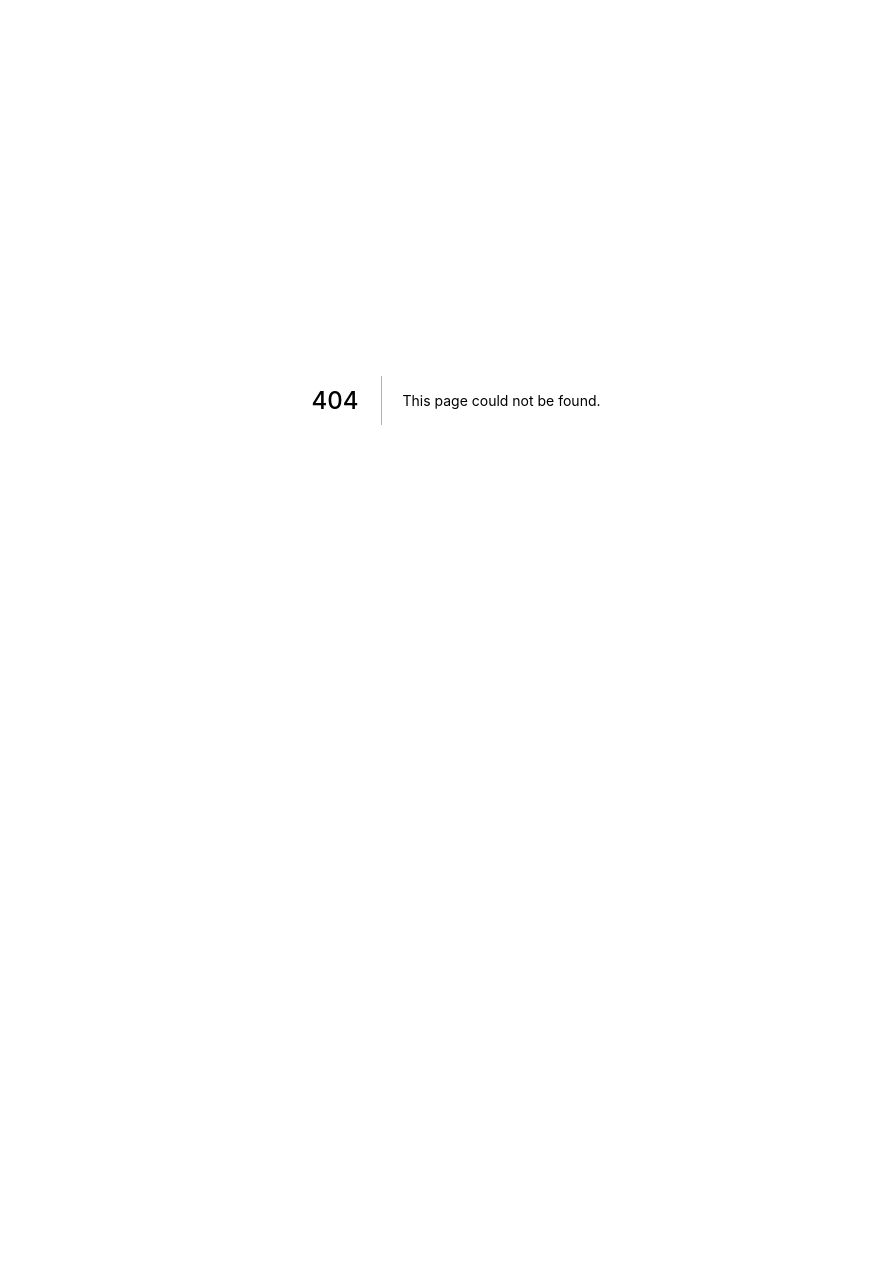
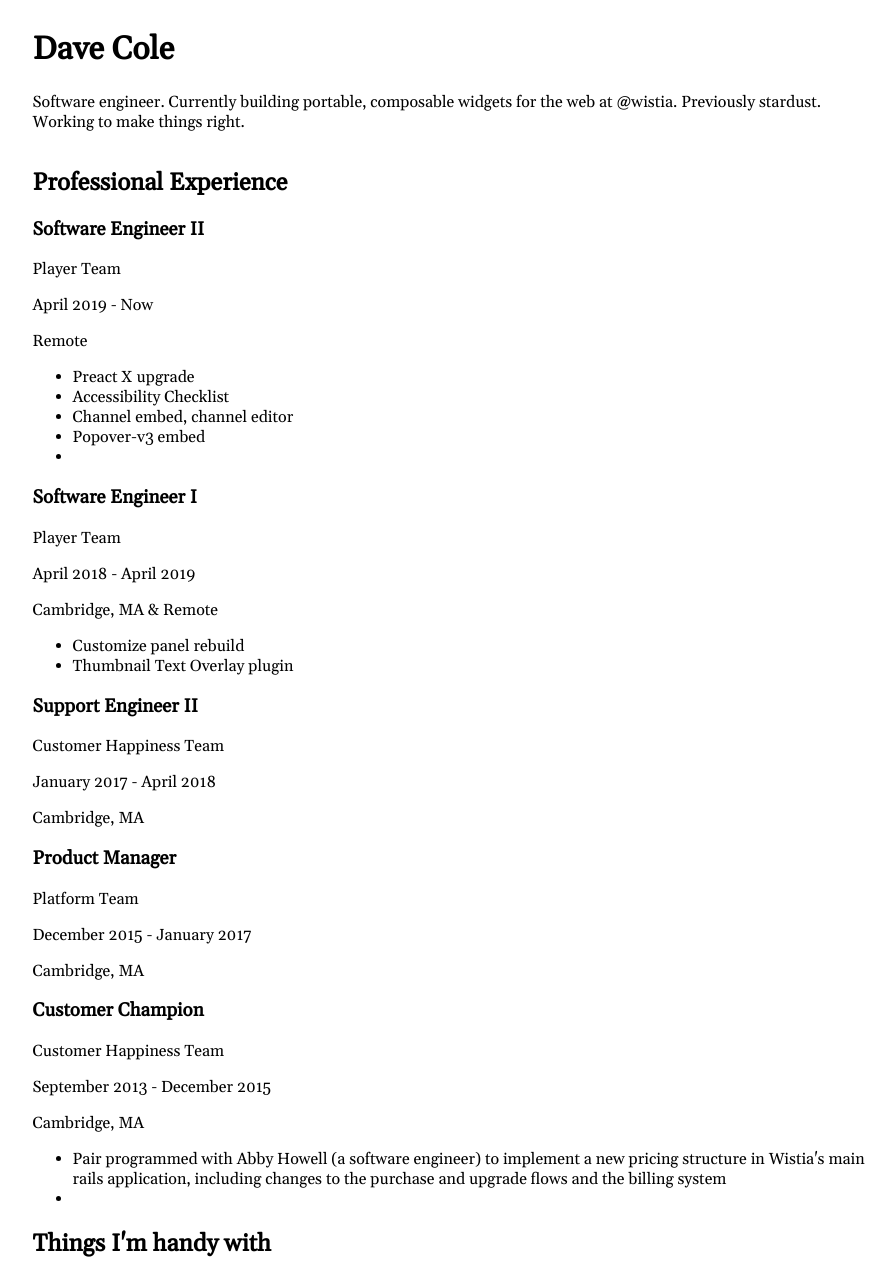
Before and after one commit to mrdavidjcole/dav.ec, a Next.js app: page /resume in a window 1280 px wide. Before the commit this address had no page. Shown: the top 1279 px of the page, without its empty margins (184-1079 px from the left). Before the commit the page ends 800 px from the top, so only its background shows below. Built offline with nearby package versions, Linux system fonts and the light colour scheme.

Commit message:
WIP on resume

```diff
--- /dev/null
+++ b/pages/resume.jsx
@@ -0,0 +1,113 @@
+import Head from 'next/head';
+
+const Resume = () => {
+  const today = new Date();
+  const formattedDate = `${today.getUTCFullYear()}-${today.getUTCMonth() + 1}-${today.getUTCDate()}`;
+  return (
+    <>
+      <Head>
+        <link href="https://fonts.googleapis.com/css?family=Gelasio&display=swap" rel="stylesheet" />
+      </Head>
+      <style jsx>{`
+        * {
+          font-family: 'Gelasio', serif;
+        }
+
+        .resume {
+          display: flex;
+          width: 67%;
+          margin: 0 auto;
+          flex-direction: column;
+        }
+      `}
+      </style>
+      <div className="resume">
+        <header>
+          <h1>
+            Dave Cole
+          </h1>
+          <p>
+            Software engineer. Currently building portable, composable widgets for the web at @wistia. Previously stardust. Working to make things right.
+          </p>
+        </header>
+        <main>
+          <section>
+            <h2>Professional Experience</h2>
+
+            <h3>Software Engineer II</h3>
+            <p>Player Team</p>
+            <time dateTime="2019-4-1">April 2019</time> - <time dateTime={formattedDate}>Now</time>
+            <p>Remote</p>
+            <ul>
+              <li>Preact X upgrade</li>
+              <li>Accessibility Checklist</li>
+              <li>Channel embed, channel editor</li>
+              <li>Popover-v3 embed</li>
+              <li></li>
+            </ul>
+
+            <h3>Software Engineer I</h3>
+            <p>Player Team</p>
+            <time dateTime="2018-4-15">April 2018</time> - <time dateTime="2019-4-1">April 2019</time>
+            <p>Cambridge, MA & Remote</p>
+            <ul>
+              <li>Customize panel rebuild</li>
+              <li>Thumbnail Text Overlay plugin</li>
+            </ul>
+
+            <h3>Support Engineer II</h3>
+            <p>Customer Happiness Team</p>
+            <time dateTime="2017-1-30">January 2017</time> - <time dateTime="2018-4-15">April 2018</time>
+            <p>Cambridge, MA</p>
+
+            <h3>Product Manager</h3>
+            <p>Platform Team</p>
+            <time dateTime="2017-1-30">December 2015</time> - <time dateTime="2017-1-30">January 2017</time>
+            <p>Cambridge, MA</p>
+
+            <h3>Customer Champion</h3>
+            <p>Customer Happiness Team</p>
+            <time dateTime="2013-9-30">September 2013</time> - <time dateTime="2017-1-30">December 2015</time>
+            <p>Cambridge, MA</p>
+            <ul>
+              <li>
+                Pair programmed with Abby Howell (a software engineer) to implement a new pricing structure in Wistia's main rails application, including changes to the purchase and upgrade flows and the billing system
+              </li>
+              <li>
+
+              </li>
+            </ul>
+
+          </section>
+          <section>
+            <h2>Things I'm handy with</h2>
+            <h3>Languages and Libraries</h3>
+            <ul>
+              <li>JavaScript</li>
+              <li>HTML</li>
+              <li>CSS</li>
+              <li>React</li>
+              <li>Preact</li>
+              <li>Next.js</li>
+              <li>Ruby on Rails</li>
+              <li>CoffeeScript</li>
+            </ul>
+            <h3>Tools and Services</h3>
+            <ul>
+              <li>DevTools in Chrome, Firefox, Safari, pre-Chromium Edge, and IE 8-11</li>
+              iOS Simulator
+              CrossBrowserTesting
+              Glitch
+              git
+              GitHub
+              now (ZEIT's serverless platform)
+
+            </ul>
+          </section>
+        </main>
+      </div>
+    </>
+  );
+};
+
+export default Resume;
```
